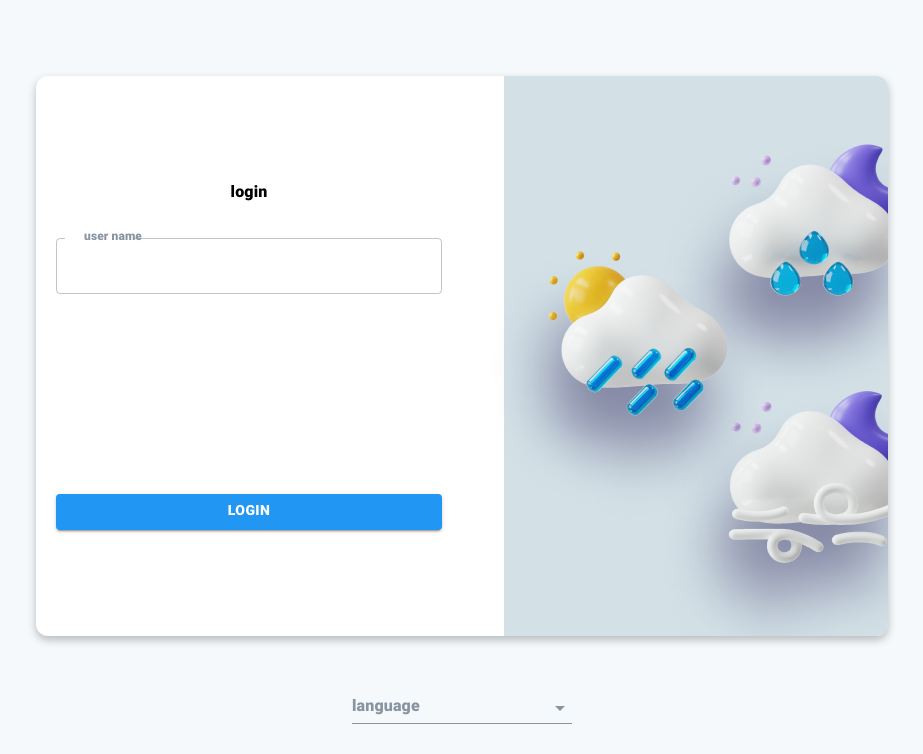
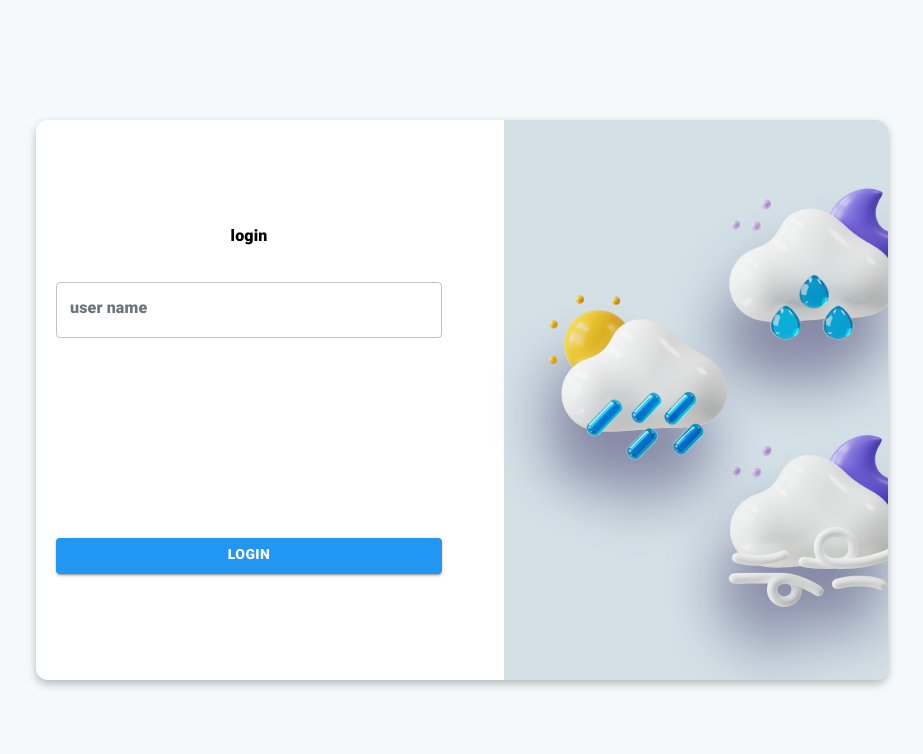
Before and after one commit to mahdimtz/weather-app, a React (Vite) app: page / in a window 1280 px wide. Shown: the top 754 px of the page, without its empty margins (178-1101 px from the left). Built offline with nearby package versions, Linux system fonts and the light colour scheme.

Commit message:
`Removed unused imports and components, updated language context usage and removed RTL styling from input fields`

```diff
--- a/src/pages/login.tsx
+++ b/src/pages/login.tsx
@@ -1,11 +1,9 @@
 import {
   Box,
   Button,
-  type SelectChangeEvent,
   Stack,
   TextField,
   Typography,
-  useTheme,
   Container,
   Snackbar,
   Alert,
@@ -14,18 +12,14 @@ import { useNavigate } from "react-router-dom";
 import { useTranslation } from "react-i18next";
 import { useState } from "react";
 import { useAppContext } from "../context/app/app-context";
-import LanguageSelect from "../components/common/select-language";
 
 const Login = () => {
   const [showToast, setShowToast] = useState(false);
   const [username, setUsername] = useState("");
   const [error, setError] = useState("");
-  const [selectedLanguage, setSelectedLanguage] = useState<string>("");
-  const { language, changeLanguage } = useAppContext();
-  const theme = useTheme();
+  const { language } = useAppContext();
 
   const isRTL = language === "fa";
-  const labelColor = theme.palette.mode === "dark" ? "#ffffff" : "#8895A0";
 
   const { t } = useTranslation();
   const navigate = useNavigate();
@@ -42,10 +36,7 @@ const Login = () => {
     }, 2000); // Wait for toast to be visible before navigating
   };
 
-  const handleChange = (event: SelectChangeEvent) => {
-    setSelectedLanguage(event.target.value);
-    changeLanguage(event.target.value);
-  };
+
 
   return (
     <>
@@ -98,10 +89,7 @@ const Login = () => {
                   id="outlined-basic"
                   label={t("login.placeholder")}
                   variant="outlined"
-                  InputLabelProps={{
-                    style: { color: labelColor },
-                    shrink: true,
-                  }}
+                  dir={isRTL ? "rtl":"ltr"}
                   value={username}
                   onChange={(e) => {
                     setUsername(e.target.value);
@@ -109,25 +97,12 @@ const Login = () => {
                   }}
                   error={!!error}
                   helperText={error}
-                  InputProps={{
-                    style: { direction: isRTL ? "rtl" : "ltr" },
-                  }}
+
                   sx={{
-                    width: { md: "386px", xs: "100%" },
-                    height: "56px",
+                    width: {  xs: "100%" },
                     marginBottom: "200px",
                     marginTop: "32px",
-                    "& .MuiInputLabel-root": {
-                      left: isRTL ? "auto" : "14px",
-                      right: isRTL ? "14px" : "auto",
-                      transformOrigin: isRTL ? "top right" : "top left",
-                    },
-                    "& .MuiOutlinedInput-notchedOutline": {
-                      textAlign: isRTL ? "right" : "left",
-                    },
-                    "& .MuiInputBase-input": {
-                      textAlign: isRTL ? "right" : "left",
-                    },
+
                   }}
                 />
 
@@ -149,12 +124,7 @@ const Login = () => {
             </Box>
           </Stack>
         </Container>
-        <LanguageSelect
-          selectedLanguage={selectedLanguage}
-          handleChange={handleChange}
-          t={t}
-          labelColor={labelColor}
-        />
+
       </Stack>
       <Snackbar
         open={showToast}
```
